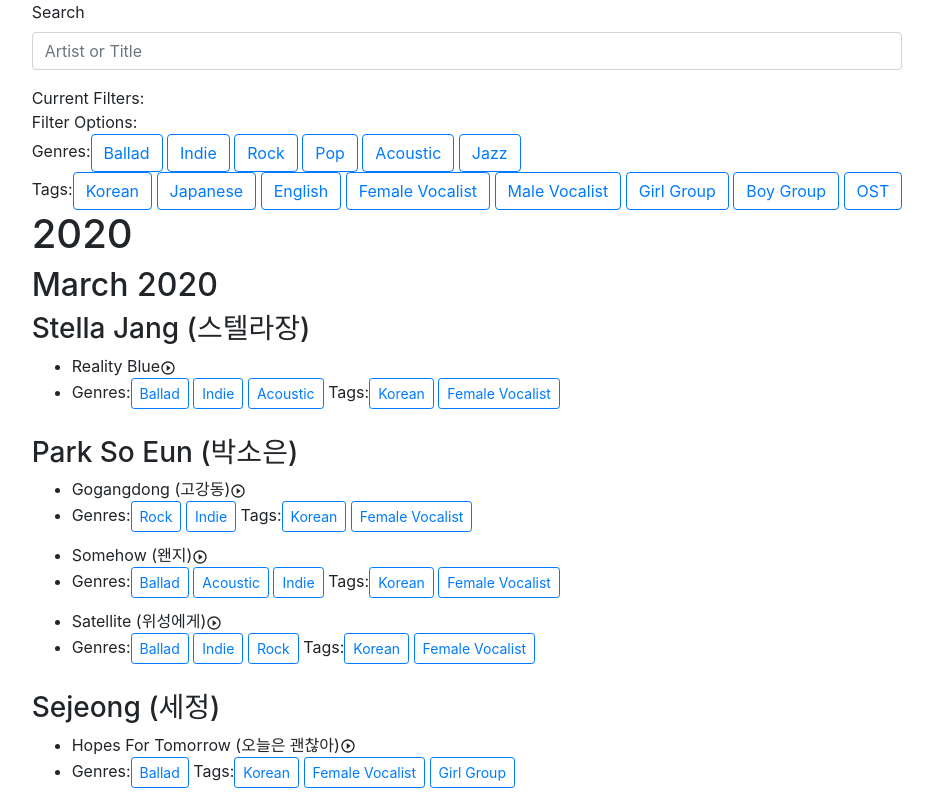
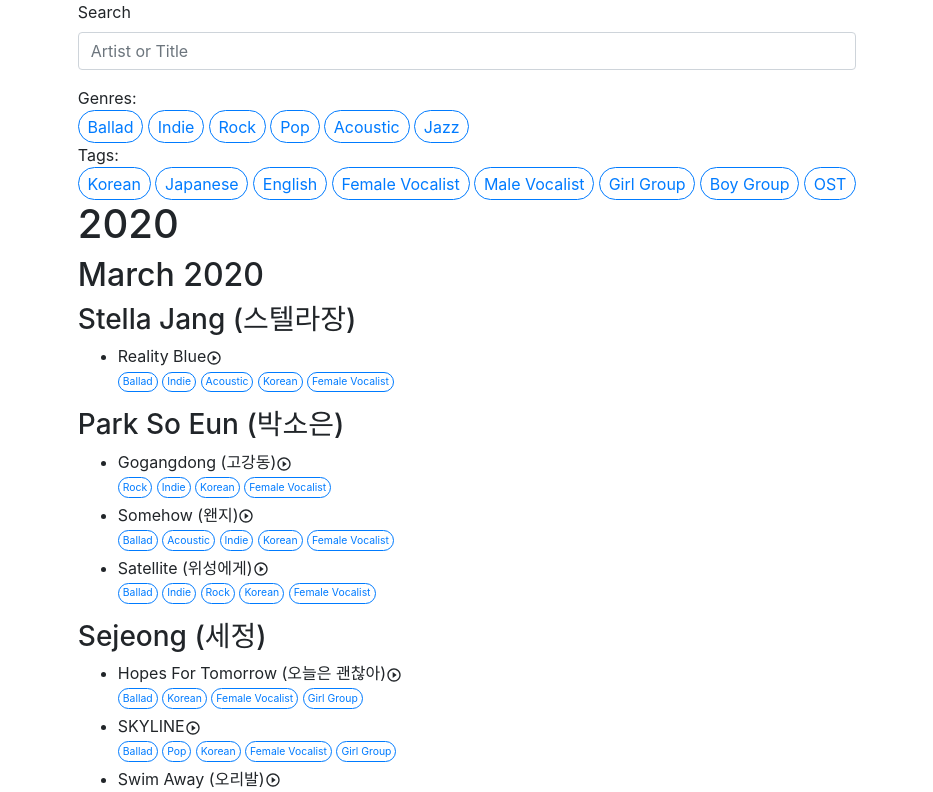
Before and after one commit to marvintran/MySongList, a React (Create React App) app: page / in a window 1280 px wide. Shown: the top 792 px of the page, without its empty margins (173-1106 px from the left). Built offline with nearby package versions, Linux system fonts and the light colour scheme.

Commit message:
Styled buttons to have round edges and changed spacing between elements.

```diff
--- a/src/components/CurrentFilters.js
+++ b/src/components/CurrentFilters.js
@@ -41,7 +41,6 @@ class CurrentFilters extends React.Component {
 
     return (
       <div>
-        Current Filters:
         {genres}
         {tags}
       </div>
--- a/src/components/FilterOptions.js
+++ b/src/components/FilterOptions.js
@@ -13,9 +13,8 @@ class FilterOptions extends React.Component {
   render() {
     return (
       <div>
-        Filter Options:
+        <p>Genres:</p>
         <div>
-          Genres:
           <Button onClick={() => this.genreClick("ballad")} variant="outline-primary">Ballad</Button>{' '}
           <Button onClick={() => this.genreClick("indie")} variant="outline-primary">Indie</Button>{' '}
           <Button onClick={() => this.genreClick("rock")} variant="outline-primary">Rock</Button>{' '}
@@ -23,8 +22,8 @@ class FilterOptions extends React.Component {
           <Button onClick={() => this.genreClick("acoustic")} variant="outline-primary">Acoustic</Button>{' '}
           <Button onClick={() => this.genreClick("jazz")} variant="outline-primary">Jazz</Button>
         </div>
+        <p>Tags:</p>
         <div>
-          Tags:
           <Button onClick={() => this.tagClick("korean")} variant="outline-primary">Korean</Button>{' '}
           <Button onClick={() => this.tagClick("japanese")} variant="outline-primary">Japanese</Button>{' '}
           <Button onClick={() => this.tagClick("english")} variant="outline-primary">English</Button>{' '}
--- a/src/components/Track.js
+++ b/src/components/Track.js
@@ -42,10 +42,19 @@ class Track extends React.Component {
       button = <MdPlayCircleOutline/>
     }
 
-    const genres = this.props.track.genre.map((genre) => {
+    const genres = this.props.track.genre.map((genre, index) => {
+      if(index < (this.props.track.genre.length-1))
         return (
           <React.Fragment>
-          <Button className="filterButton" variant="outline-primary" size="sm" onClick={() => this.genreClick(genre)}>
+            <Button variant="outline-primary" size="sm" onClick={() => this.genreClick(genre)}>
+              {genre}
+            </Button>{' '}
+          </React.Fragment>
+        );
+      else
+        return (
+          <React.Fragment>
+            <Button variant="outline-primary" size="sm" onClick={() => this.genreClick(genre)}>
               {genre}
             </Button>{' '}
           </React.Fragment>
@@ -64,16 +73,14 @@ class Track extends React.Component {
 
     return (
       <React.Fragment>
-        <li onClick={() => this.toggleVideo()}>
-          {this.props.track.name}
+        <li>
+          <p onClick={() => this.toggleVideo()}>{this.props.track.name}
           {button}
-        </li>
-        <li className="filterOptions">
-          <p className="filterButton">Genres:</p>
+          </p>
+        <div className="filter-options">
           {genres}
-          <p className="filterButton">Tags:</p>
           {tags}
-        </li>
+        </div>
         { videoShowing
           ? <ReactPlayer
             url={this.props.track.url}
@@ -82,6 +89,7 @@ class Track extends React.Component {
             />
           : null
         }
+        </li>
       </React.Fragment>
     )
   }
--- a/src/stylesheets/Track.css
+++ b/src/stylesheets/Track.css
@@ -1,7 +1,18 @@
-.filterOptions {
-
+.filter-options {
+    margin-bottom: .3em;
 }
 
-.filterButton {
-    display:inline-block;
+p {
+    margin: 0;
+    padding: 0;
 }
+
+.btn {
+    border-radius: 2rem !important;
+    padding: .225rem .55rem;
+}
+
+.btn-sm {
+    font-size: .65rem;
+    padding: .1rem .25rem;
+}
```
Lines whose indentation alone changed are shown as unchanged.
